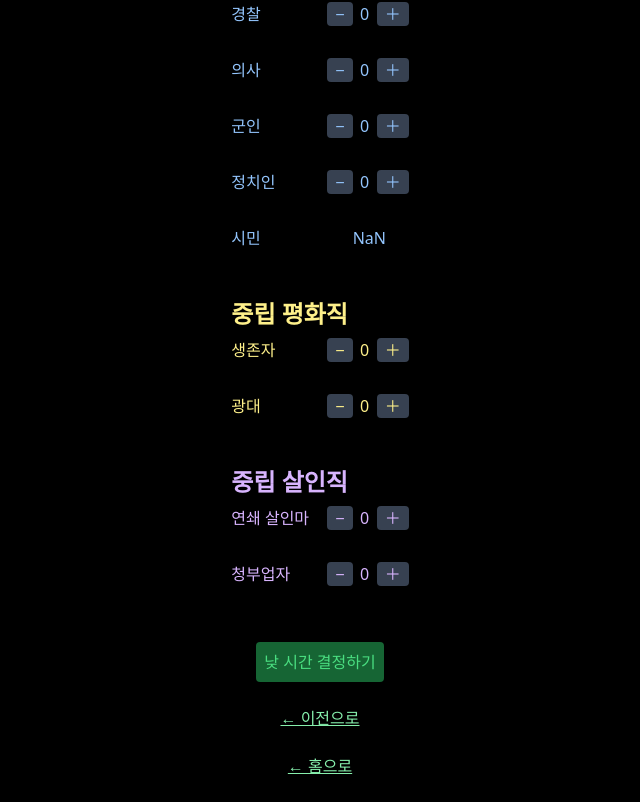
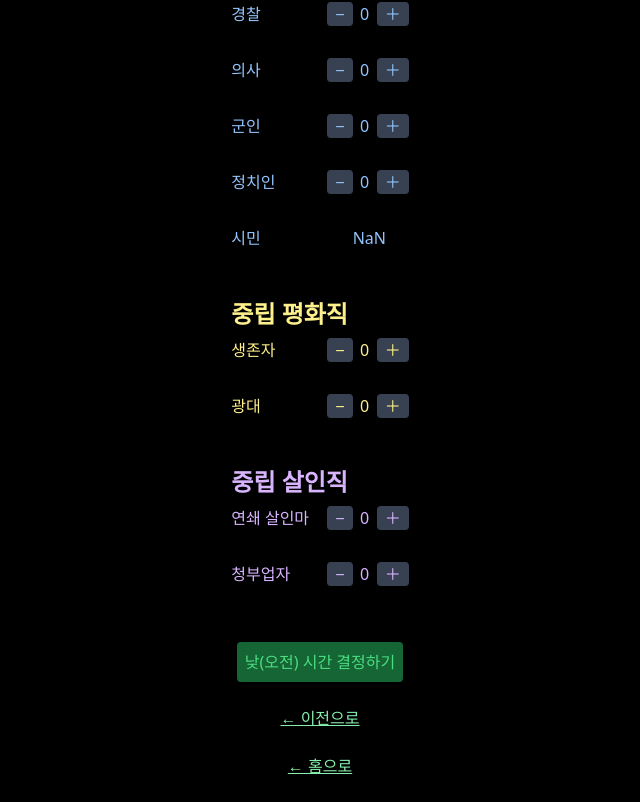
Before and after one commit to kuro793/Midnight-Mafia, a React (Vite) app: page /Midnight-Mafia/role-select in a window 1280 px wide. Shown: the part 290-1092 px from the top of the page, without its empty margins (320-960 px from the left). Built offline with nearby package versions, Linux system fonts and the light colour scheme.

Commit message:
Update RoleSelect.jsx

```diff
--- a/src/pages/game/setting/RoleSelect.jsx
+++ b/src/pages/game/setting/RoleSelect.jsx
@@ -155,7 +155,7 @@ export default function RoleSelect() {
       </div>
 
       <button onClick={handleConfirm} className="mt-4 p-2 bg-green-800 text-green-400 rounded hover:bg-green-700 transition">
-        낮 시간 결정하기
+        낮(오전) 시간 결정하기
       </button>
 
       <button onClick={() => navigate('/players')} className="mt-6 text-green-300 underline">
```
